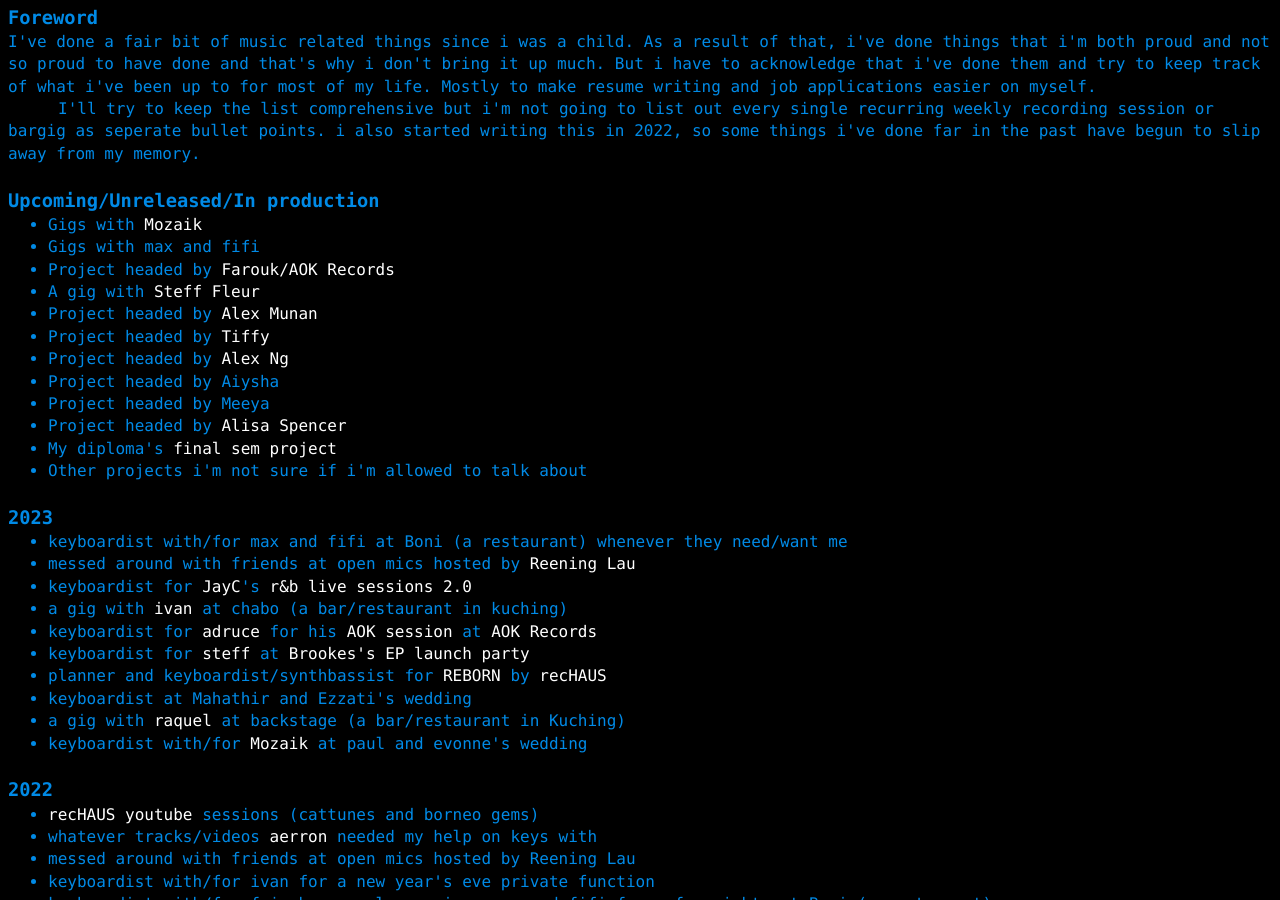
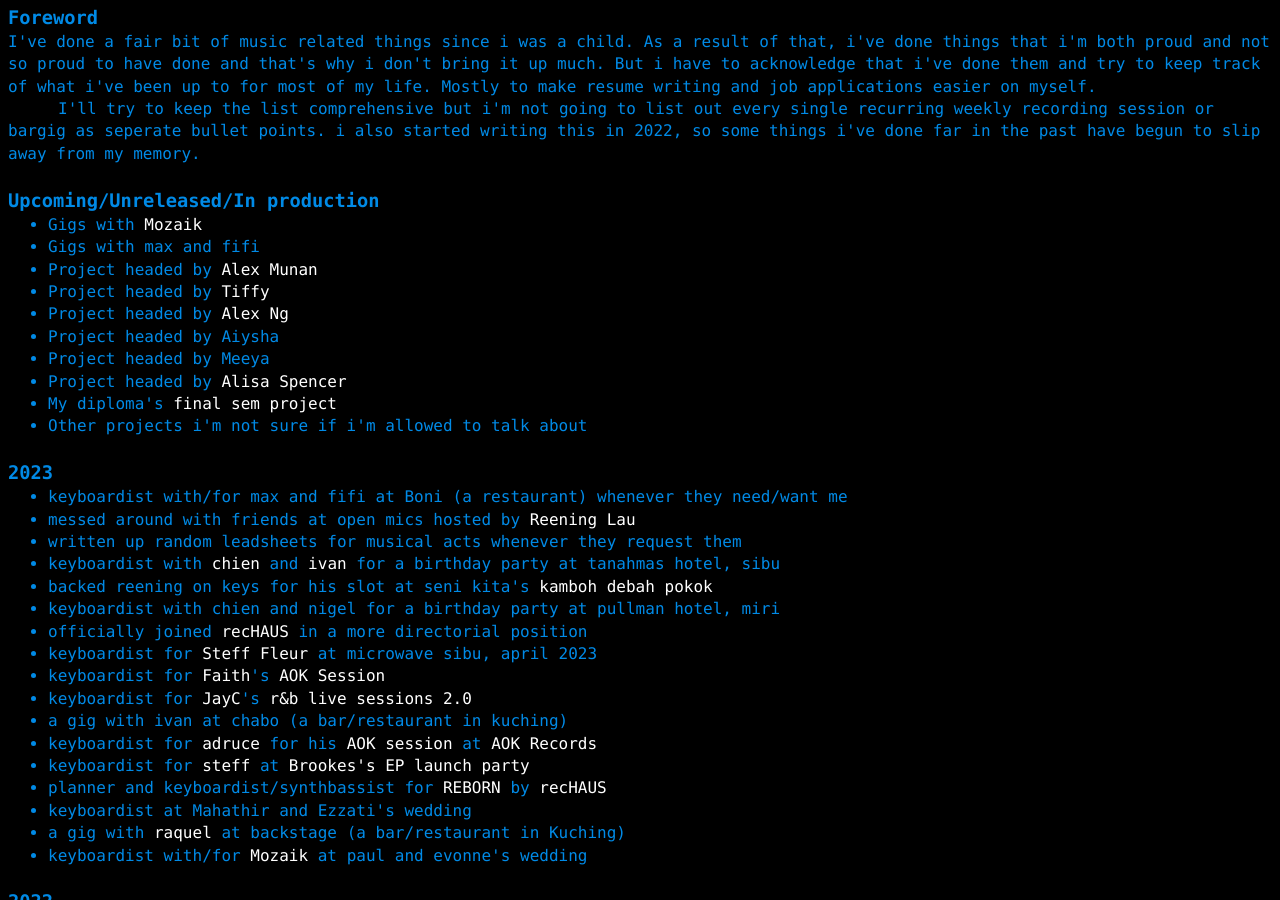
Before and after one commit to a-erfan-aa/a-erfan-aa.github.io, a Jekyll site: the page built from things-i-make/music-comprehensive.html, in a window 1280 px wide and 900 px high, scrolled down 395 px. Built offline with Jekyll 4.4.1, drawn with Linux system fonts in a browser that asks for light colours.

Commit message:
update music-comprehensive.html
add faith's aok sesh, steff's microwave sibu, rechaus director stuff, pullman hotel birthday, reenings kamboh debah pokok, tanahmas hotel birthday and leadsheets to 2023

```diff
--- a/things-i-make/music-comprehensive.html
+++ b/things-i-make/music-comprehensive.html
@@ -59,8 +59,6 @@
 	<ul>
 		<li>Gigs with <a href="https://www.instagram.com/soundofmozaik/">Mozaik</a></li>
 		<li>Gigs with max and fifi</li>
-		<li>Project headed by <a href="https://www.aokrecordskch.com/">Farouk/AOK Records</a></li>
-		<li>A gig with <a href="https://www.instagram.com/fleursteff/">Steff Fleur</a></li>
 		<li>Project headed by <a href="https://www.instagram.com/alex_munan/">Alex Munan</a></li>
 		<li>Project headed by <a href="https://www.instagram.com/tiffanytammy/">Tiffy</a></li>
 		<li>Project headed by <a href="https://www.instagram.com/alexngwhng/">Alex Ng</a></li>
@@ -76,7 +74,7 @@
 
 <!-- stalled
 	<div>
-	<h3>Stalled</h3>
+		<h3>Stalled</h3>
 	<p>Projects that have their work paused and have no resume in sight</p>
 	<ul>
 		<li>Project headed by <a href="https://www.instagram.com/dayton.bada/">Dayton Bada</a></li>
@@ -93,8 +91,15 @@
 	<ul>
 		<li>keyboardist with/for max and fifi at Boni (a restaurant) whenever they need/want me</li>
 		<li>messed around with friends at open mics hosted by <a href="https://www.instagram.com/reeninglaumusic/">Reening Lau</a></li>
+		<li>written up random leadsheets for musical acts whenever they request them</li>
+		<li>keyboardist with <a href="https://www.instagram.com/chien.gale/">chien</a> and <a href="https://www.instagram.com/ivandoivandont/">ivan</a> for a birthday party at tanahmas hotel, sibu</li>
+		<li>backed reening on keys for his slot at seni kita's <a href="https://www.instagram.com/p/CseSLf3yo9H/">kamboh debah pokok</a></li>
+		<li>keyboardist with chien and <a href="https://www.instagram.com/nigelmaverick/"></a>nigel for a birthday party at pullman hotel, miri</li>
+		<li>officially joined <a href="https://www.instagram.com/rechaus_/">recHAUS</a> in a more directorial position</li>
+		<li>keyboardist for <a href="https://www.instagram.com/fleursteff/">Steff Fleur</a> at microwave sibu, april 2023</li>
+		<li>keyboardist for <a href="https://www.instagram.com/faithfiance/">Faith</a>'s <a href="https://www.youtube.com/watch?v=sRHWfFLwo30">AOK Session</a></li>
 		<li>keyboardist for <a href="https://www.instagram.com/jayc_panganiban/">JayC</a>'s <a href="https://www.instagram.com/p/Cp1Vz8kPIrY/">r&b live sessions 2.0</a></li>
-		<li>a gig with <a href="https://www.instagram.com/ivandoivandont/">ivan</a> at chabo (a bar/restaurant in kuching)</li>
+		<li>a gig with ivan at chabo (a bar/restaurant in kuching)</li>
 		<li>keyboardist for <a href="https://www.instagram.com/adruceazman/">adruce</a> for his <a href="https://www.youtube.com/watch?v=jaM9oLt6QmQ">AOK session</a> at <a href="https://www.aokrecordskch.com/">AOK Records</a></li>
 		<li>keyboardist for <a href="https://www.instagram.com/fleursteff/">steff</a> at <a href="https://www.instagram.com/p/CoRSMWtSRBJ/">Brookes's EP launch party</a></li>
 		<li>planner and keyboardist/synthbassist for <a href="https://www.instagram.com/p/Coo3i74P3wb/">REBORN</a> by <a href="https://www.instagram.com/rechaus_/">recHAUS</a></li>
```
